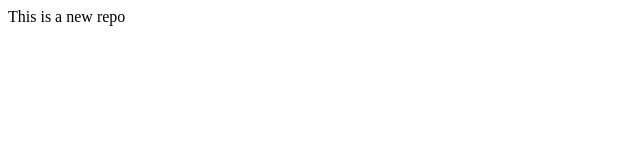
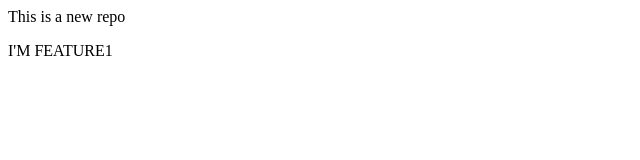
Before and after one commit to SambitKumarSatapathy/localrepo, a plain HTML site: page index.html in a window 1280 px wide. Shown: the whole page, without its empty margins (0-640 px from the left). Drawn offline with Linux system fonts and the light colour scheme.

Commit message:
add feature

```diff
--- a/index.html
+++ b/index.html
@@ -1 +1,2 @@
 <p>This is a new repo</p>
+<p>I'M FEATURE1</p>
```
